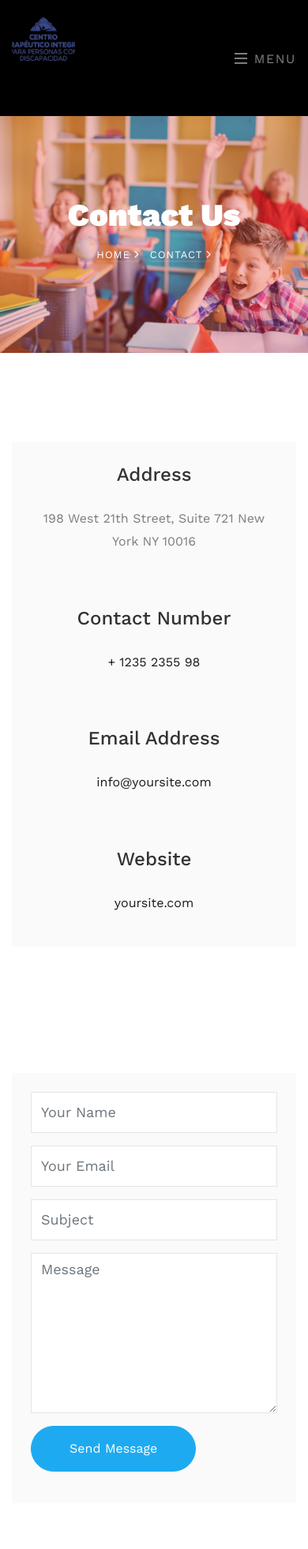
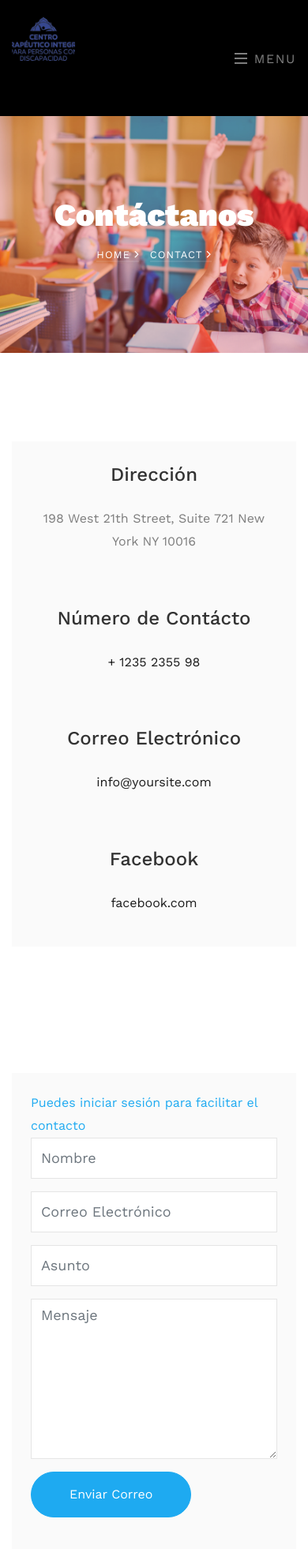
Before and after one commit to domerchan/plataforma_web_centro_terapeutico_integral, a Django app: page /contact.html in a window 390 px wide. Shown: the part 137-2099 px from the top of the page at 79% size. Run offline with Django 3.2, Linux system fonts and the light colour scheme; a map, chart or similar area stays blank; some libraries are stand-ins or nearby versions; some web fonts are replaced.

Commit message:
Control de sesiones completado
Validación de registro y login completado. Envío de correo electrónico en página de Contacto. Creación de variable global de rol.

```diff
--- a/centro_website/templates/contact.html
+++ b/centro_website/templates/contact.html
@@ -14,7 +14,7 @@
         <div class="container">
             <div class="row no-gutters slider-text align-items-center justify-content-center">
                 <div class="col-md-9 ftco-animate text-center">
-                    <h1 class="mb-2 bread">Contact Us</h1>
+                    <h1 class="mb-2 bread">Contáctanos</h1>
                     <p class="breadcrumbs"><span class="mr-2"><a href="index.html">Home <i class="ion-ios-arrow-forward"></i></a></span> <span>Contact <i class="ion-ios-arrow-forward"></i></span></p>
                 </div>
             </div>
@@ -26,51 +26,76 @@
             <div class="row d-flex mb-5 contact-info">
                 <div class="col-md-3 d-flex">
                     <div class="bg-light align-self-stretch box p-4 text-center">
-                        <h3 class="mb-4">Address</h3>
+                        <h3 class="mb-4">Dirección</h3>
                         <p>198 West 21th Street, Suite 721 New York NY 10016</p>
                     </div>
                 </div>
                 <div class="col-md-3 d-flex">
                     <div class="bg-light align-self-stretch box p-4 text-center">
-                        <h3 class="mb-4">Contact Number</h3>
+                        <h3 class="mb-4">Número de Contácto</h3>
                         <p><a href="tel://1234567920">+ 1235 2355 98</a></p>
                     </div>
                 </div>
                 <div class="col-md-3 d-flex">
                     <div class="bg-light align-self-stretch box p-4 text-center">
-                        <h3 class="mb-4">Email Address</h3>
+                        <h3 class="mb-4">Correo Electrónico</h3>
                         <p><a href="mailto:info@yoursite.com">info@yoursite.com</a></p>
                     </div>
                 </div>
                 <div class="col-md-3 d-flex">
                     <div class="bg-light align-self-stretch box p-4 text-center">
-                        <h3 class="mb-4">Website</h3>
-                        <p><a href="#">yoursite.com</a></p>
+                        <h3 class="mb-4">Facebook</h3>
+                        <p><a href="facebook.com">facebook.com</a></p>
                     </div>
                 </div>
             </div>
         </div>
     </section>
 
+    {% if request.session.user_email %}
+        <section class="ftco-section ftco-no-pt ftco-no-pb contact-section">
+            <div class="container">
+                <div class="row d-flex align-items-stretch no-gutters">
+                    <div class="col-md-6 p-4 p-md-5 order-md-last bg-light">
+                        <form action="/enviarCorreo/" method="POST">{% csrf_token %}
+                            <div class="form-group">
+                                <input type="text" name="asunto" id="asunto" class="form-control" placeholder="Asunto">
+                            </div>
+                            <div class="form-group">
+                                <textarea name="mensaje" id="mensaje" cols="30" rows="7" class="form-control" placeholder="Mensaje"></textarea>
+                            </div>
+                            <div class="form-group">
+                                <input type="submit" value="Enviar Correo" class="btn btn-primary py-3 px-5">
+                            </div>
+                        </form>
+                    </div>
+                    <div class="col-md-6 d-flex align-items-stretch">
+                        <div id="map"></div>
+                    </div>
+                </div>
+            </div>
+        </section>
+    {% else %}
     <section class="ftco-section ftco-no-pt ftco-no-pb contact-section">
         <div class="container">
             <div class="row d-flex align-items-stretch no-gutters">
                 <div class="col-md-6 p-4 p-md-5 order-md-last bg-light">
-                    <form action="#">
+                    <a href="login.html">Puedes iniciar sesión para facilitar el contacto</a>
+                    <form action="/enviarCorreo/" method="POST">{% csrf_token %}
                         <div class="form-group">
-                            <input type="text" class="form-control" placeholder="Your Name">
+                            <input type="text" name="nombre" id="nombre" class="form-control" placeholder="Nombre">
                         </div>
                         <div class="form-group">
-                            <input type="text" class="form-control" placeholder="Your Email">
+                            <input type="email" name="email" id="email" class="form-control" placeholder="Correo Electrónico">
                         </div>
                         <div class="form-group">
-                            <input type="text" class="form-control" placeholder="Subject">
+                            <input type="text" name="asunto" id="asunto" class="form-control" placeholder="Asunto">
                         </div>
                         <div class="form-group">
-                            <textarea name="" id="" cols="30" rows="7" class="form-control" placeholder="Message"></textarea>
+                            <textarea name="mensaje" id="mensaje" cols="30" rows="7" class="form-control" placeholder="Mensaje"></textarea>
                         </div>
                         <div class="form-group">
-                            <input type="submit" value="Send Message" class="btn btn-primary py-3 px-5">
+                            <input type="submit" value="Enviar Correo" class="btn btn-primary py-3 px-5">
                         </div>
                     </form>
                 </div>
@@ -80,6 +105,7 @@
             </div>
         </div>
     </section>
+    {% endif %}
 
     {% include 'includes/footer.html'%} {% block footer %} {% endblock %}
 
--- a/centro_website/templates/includes/header.html
+++ b/centro_website/templates/includes/header.html
@@ -10,7 +10,7 @@
                     {% if request.session.user_email %}
                         <div class="col-md pr-4 d-flex topper align-items-center">
                             <div class="icon bg-secondary mr-2 d-flex justify-content-center align-items-center"><span class="icon-paper-plane"></span></div>
-                            <span class="text"><a class="text" class="nav-link">{{ request.session.user_email }}</a></span>
+                            <span class="text"><a class="text" class="nav-link">{{ request.session.user_email }}, {{request.session.user_rol}}</a></span>
                         </div>
                         <div class="col-md pr-4 d-flex topper align-items-center">
                             <div class="icon bg-tertiary mr-2 d-flex justify-content-center align-items-center"><span class="icon-paper-plane"></span></div>
--- a/centro_website/templates/login.html
+++ b/centro_website/templates/login.html
@@ -47,6 +47,7 @@
                         <div class="form-group">
                             <input type="submit" value="Iniciar Sesión" class="btn btn-primary py-3 px-5">
                         </div>
+                        <a href="registro.html">¿No estás registrado? Hazlo ahora</a>
                     </form>
                 </div>
                 <!--<div class="col-md-6 d-flex align-items-stretch">
--- a/centro_website/website/urls.py
+++ b/centro_website/website/urls.py
@@ -23,4 +23,5 @@ urlpatterns = [
     path('registrar/', views.registrar),
     path('iniciarSesion/', views.iniciarSesion),
     path('logout/', views.logout),
+    path('enviarCorreo/', views.enviarCorreo),
 ]
--- a/centro_website/website/views.py
+++ b/centro_website/website/views.py
@@ -1,8 +1,11 @@
 from django.shortcuts import render
 from django.http import HttpResponse
+from django.conf import settings
+from django.urls import reverse
 from django.template import RequestContext
 from django.contrib import messages
 from django.shortcuts import redirect
+from django.core.mail import send_mail
 from django.contrib.auth import authenticate, login
 from django.contrib.auth.models import User
 from django.utils.deprecation import MiddlewareMixin
@@ -12,6 +15,8 @@ from website.forms import UserForm
 
 
 # Create your views here.
+
+usuarioGlob = User
 
 def about(request):
     return render(request, 'about.html')
@@ -71,6 +76,7 @@ def registrar(request):
         dir4 = request.POST["dir4"]
         email = request.POST["email"]
         password = request.POST["password"]
+        password2 = request.POST["password2"]
         birth = request.POST["birth"]
         sex = request.POST["sex"]
         status = request.POST["status"]
@@ -80,13 +86,25 @@ def registrar(request):
         degree = request.POST["degree"]
         bio = request.POST["bio"]
 
-        direccion=Direction(main_street=dir1, secondary_street=dir2, house_number=dir3, reference=dir4)
-        direccion.save()
-        usuario=User(first_name=nombres, last_name=apellidos, identity_card=cedula, rol=rol, birth=birth, sex=sex, civil_status=status, phone_number_1=tel1, phone_number_2=tel2, email=email, password=password, direction=direccion, job_title=job, degree=degree, biography=bio)
-        usuario.save()
-
-        response = redirect('login')
-        return response
+        try:
+            user = User.objects.get(email=email)
+            messages.success(request, 'Usuario previamente registrado')
+            response = redirect('registro')
+            return response
+        except:
+            if(password == password2):
+                direccion=Direction(main_street=dir1, secondary_street=dir2, house_number=dir3, reference=dir4)
+                direccion.save()
+                usuario=User(first_name=nombres, last_name=apellidos, identity_card=cedula, rol=rol, birth=birth, sex=sex, civil_status=status, phone_number_1=tel1, phone_number_2=tel2, email=email, password=password, direction=direccion, job_title=job, degree=degree, biography=bio)
+                usuario.save()
+                request.session['user_email'] = usuario.email
+                request.session['user_rol'] = usuario.rol
+                response = redirect('index')
+                return response
+            else:
+                messages.success(request, 'La contraseña no es igual')
+                response = redirect('registro')
+                return response
     else:
         return render(request, "index.html")
 
@@ -107,12 +125,14 @@ def iniciarSesion(request):
             return response
         else:
             user = User.objects.get(email=email)
-            request.session['user_email'] = email
+            request.session['user_email'] = user.email
+            request.session['user_rol'] = user.rol
             usuario = request.session['user_email']
             if 'user_email' in request.session:
                 #return HttpResponse(usuario)
-                response = redirect('index')
-                return response
+                usuarioGlob = User.objects.get(email=request.session['user_email'])
+                return redirect('index')
+                #return render(request, 'index.html', context)
             else:
                 response = redirect('index')
                 return HttpResponse("Incorrecto")
@@ -127,3 +147,17 @@ def logout(request):
     else:
         response = redirect('index')
         return response
+
+
+def enviarCorreo(request):
+    if request.method=="POST":
+        if 'user_email' in request.session:
+            subject=request.POST["asunto"]
+            message=request.POST["mensaje"] + " " + request.session["user_email"]
+            email_from=settings.EMAIL_HOST_USER
+            recipient_list=['alejo.sebas99@outlook.com']
+
+            send_mail(subject, message, email_from, recipient_list)
+            return HttpResponse("Correcto")
+
+    return HttpResponse("Incorrecto")
```
Also changed, not shown: centro_website/centro_website/settings.py (+7 -0 lines), centro_website/templates/registro.html (+11 -0 lines), centro_website/templates/therapies.html (+4 -36 lines), centro_website/db.sqlite3.
